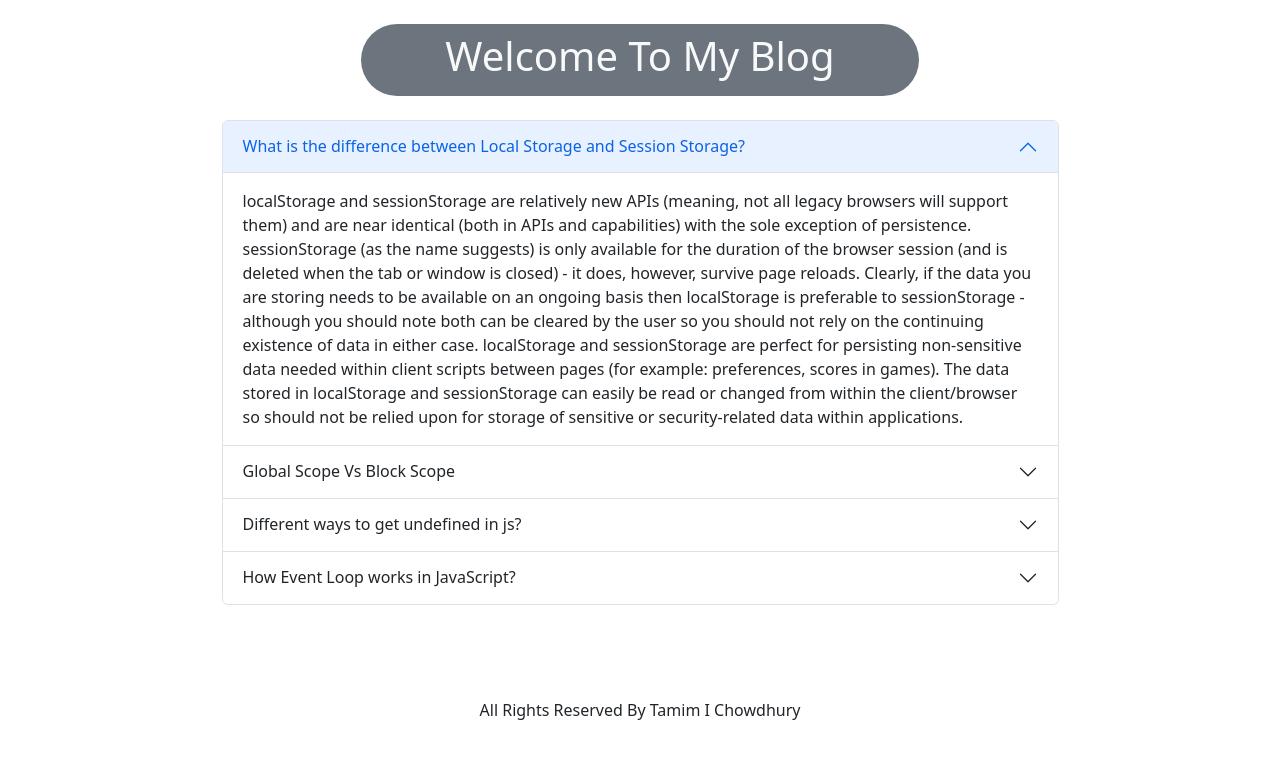
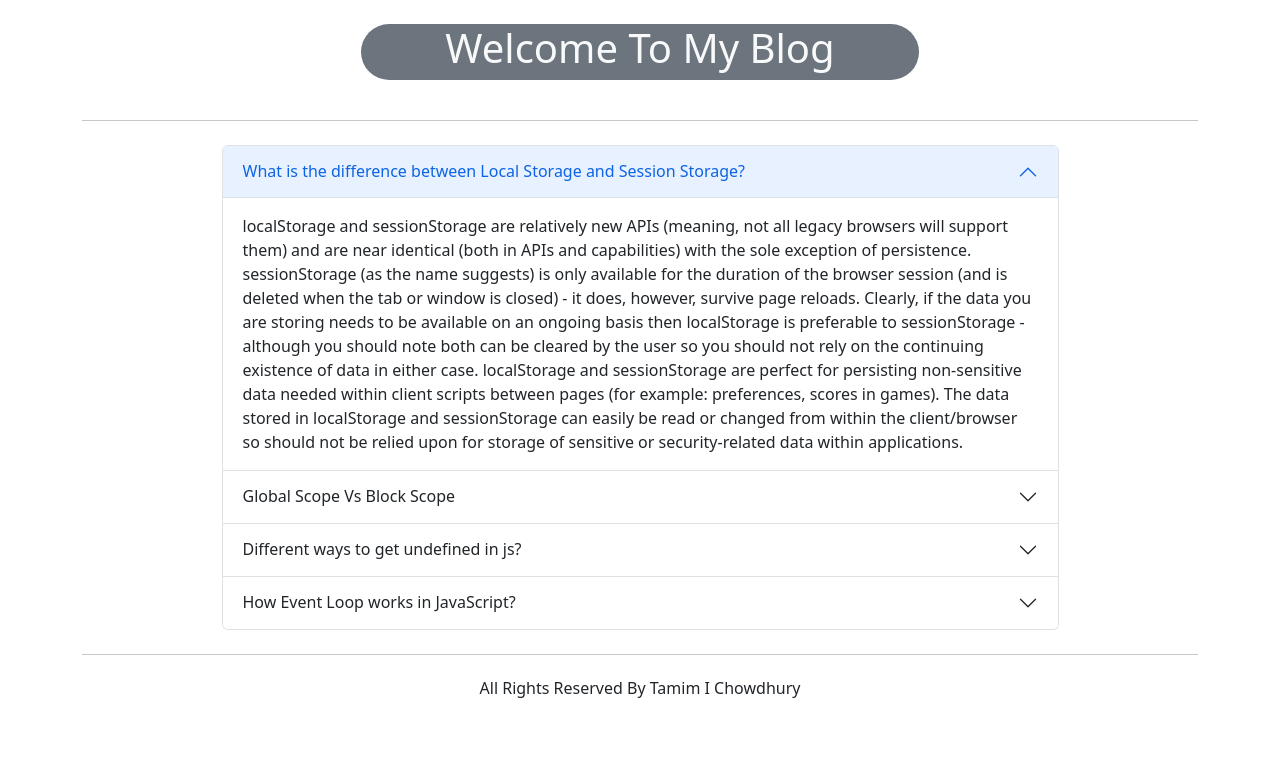
Before and after one commit to tamim-i-chowdhury/b6-type-monster-debug, a plain HTML site: page blog.html in a window 1280 px wide. Drawn offline with nearby package versions, Linux system fonts and the light colour scheme.

Commit message:
blog file completed fully

```diff
--- a/blog.html
+++ b/blog.html
@@ -15,12 +15,12 @@
     <!-- header started from here -->
     <header class="d-flex justify-content-center">
       <div class="my-4 bg-secondary text-light w-50 rounded-pill">
-        <h1 class="text-center py-2">Welcome To My Blog</h1>
-      </div>
+        <h1 class="text-center">Welcome To My Blog</h1>
     </header>
     <!-- header ended here -->
+    <hr>
     <!-- main started from here -->
-    <main>
+    <main class="my-4">
       <div class="d-flex justify-content-center">
         <div class="accordion w-75" id="accordionPanelsStayOpenExample">
           <div class="accordion-item">
@@ -154,9 +154,10 @@
       </div>
     </main>
     <!-- main ended here -->
+    <hr>
     <!-- footer started from here -->
     <footer>
-      <h6 class="mt-5 pt-5 text-center">
+      <h6 class="text-center mt-4">
         All Rights Reserved By Tamim I Chowdhury
       </h6>
     </footer>
```
